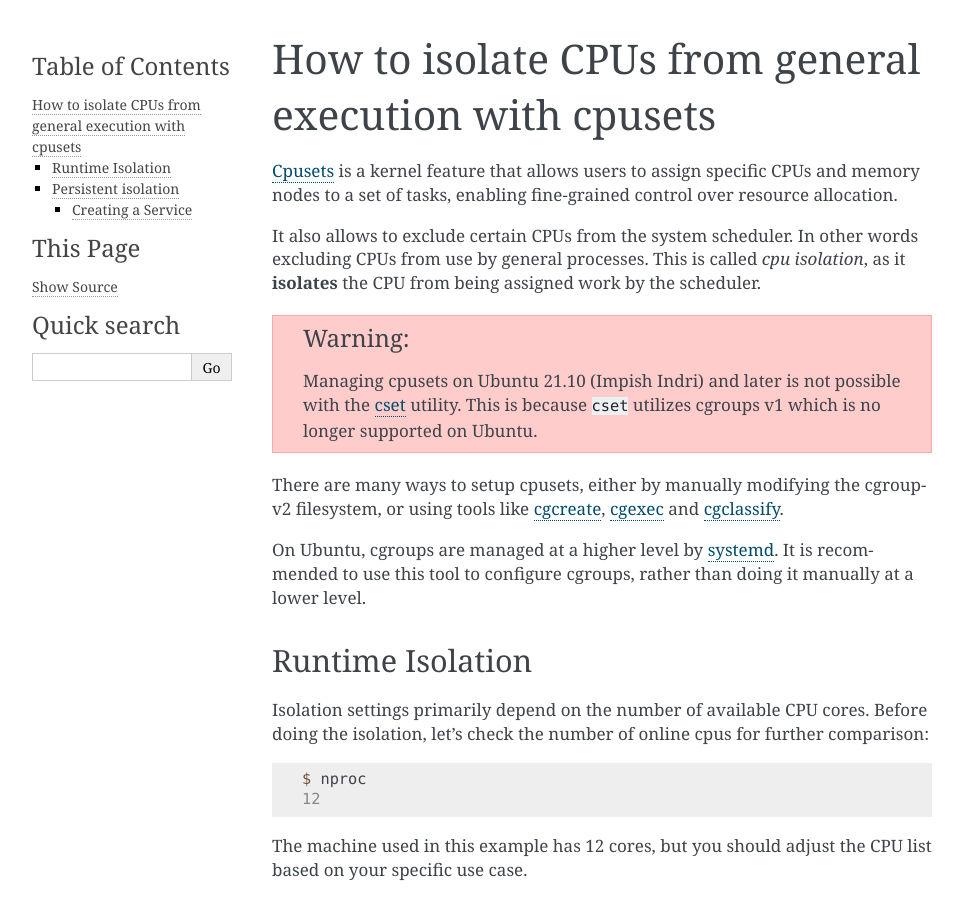
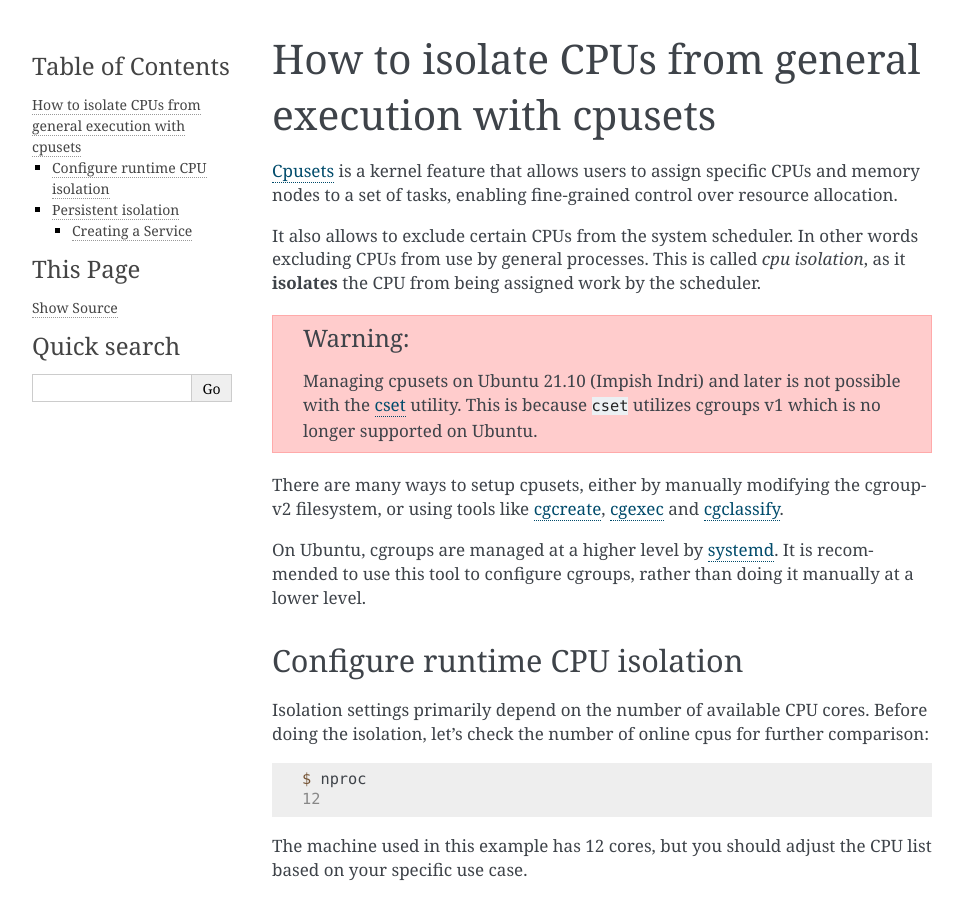
Before and after one commit to canonical/real-time-ubuntu-docs, a Sphinx documentation site: the page built from docs/how-to/using-cpusets.md, in a window 1280 px wide and 900 px high. Shown: the whole window, without its empty margins (148-1111 px from the left). Built offline with Sphinx 7.4.7, drawn with Linux system fonts in a browser that asks for light colours.

Commit message:
refact: reword heading to be action-oriented
Co-authored-by: AnneCYH <anne.chew@canonical.com>
Signed-off-by: Lincoln Wallace <lincoln.wallace@canonical.com>

```diff
--- a/docs/how-to/using-cpusets.md
+++ b/docs/how-to/using-cpusets.md
@@ -14,7 +14,7 @@ There are many ways to setup cpusets, either by manually modifying the cgroup-v2
 
 On Ubuntu, cgroups are managed at a higher level by [systemd][systemd.io]. It is recommended to use this tool to configure cgroups, rather than doing it manually at a lower level.
 
-## Runtime Isolation
+## Configure runtime CPU isolation
 
 Isolation settings primarily depend on the number of available CPU cores.
 Before doing the isolation, let's check the number of online cpus for further comparison:
```
